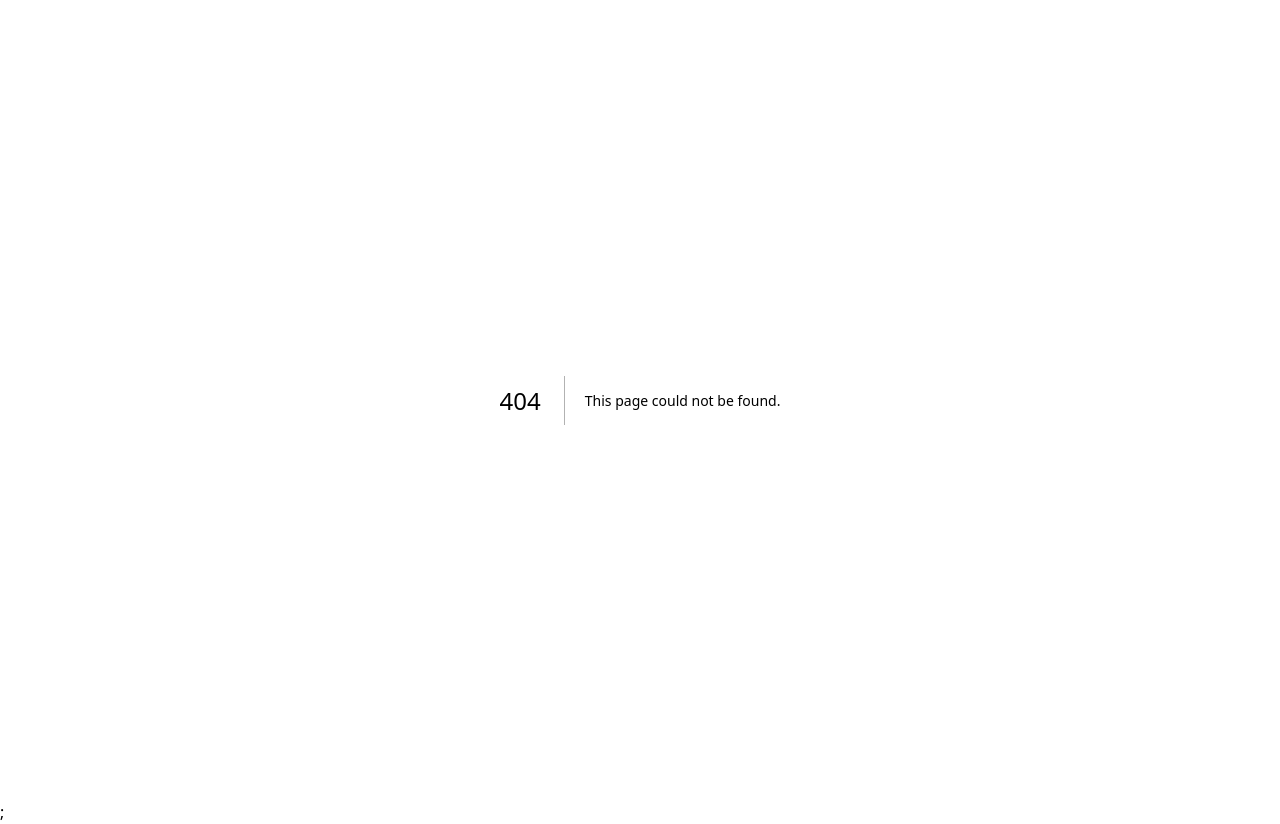
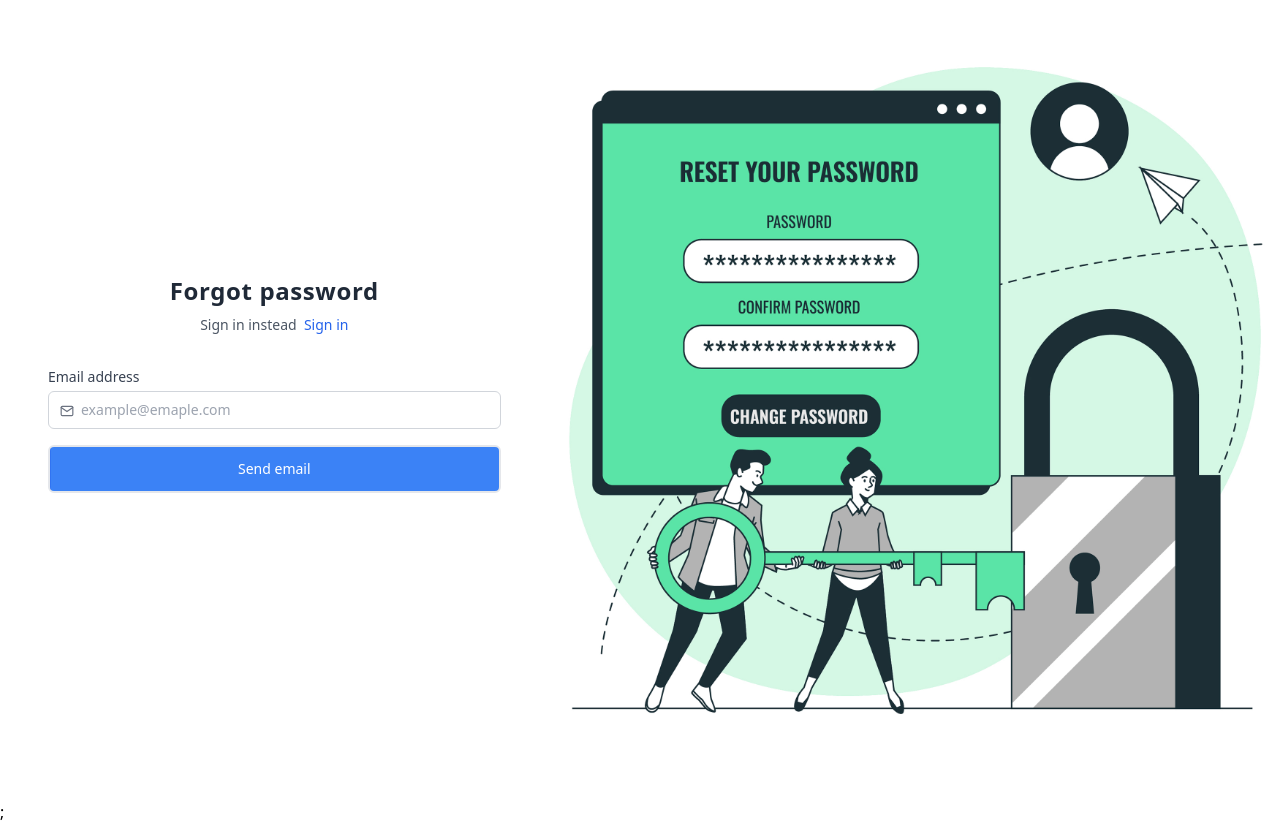
Before and after one commit to riyadsalem/Advanced-Full-Authentication, a Next.js app: page /forgot in a window 1280 px wide. Before the commit this address had no page. Built offline with nearby package versions, Linux system fonts and the light colour scheme.

Commit message:
Forgot password page and form

```diff
--- /dev/null
+++ b/src/components/forms/Forgot.tsx
@@ -0,0 +1,67 @@
+import * as React from "react";
+import Input from "../inputs/input";
+import { useForm } from "react-hook-form";
+import { z } from "zod";
+import { zodResolver } from "@hookform/resolvers/zod";
+import { FiLock, FiMail } from "react-icons/fi";
+import SlideButton from "../buttons/SlideButton";
+import { SubmitHandler } from "react-hook-form/dist/types/form";
+import Link from "next/link";
+
+interface IForgotFormProps {}
+
+const FormSchema = z.object({
+  email: z.string().email("Please enter a valid email adress."),
+});
+
+type FormSchemaType = z.infer<typeof FormSchema>;
+const ForgotForm: React.FunctionComponent<IForgotFormProps> = (props) => {
+  const {
+    register,
+    handleSubmit,
+    formState: { errors, isSubmitting },
+  } = useForm<FormSchemaType>({
+    resolver: zodResolver(FormSchema),
+  });
+
+  const onSubmit: SubmitHandler<FormSchemaType> = async (values) => {};
+
+  return (
+    <div className="w-full px-12 py-4">
+      <h2 className="text-center text-2xl font-bold tracking-wide text-gray-800">
+        Forgot password
+      </h2>
+      <p className="text-center text-sm text-gray-600 mt-2">
+        Sign in instead &nbsp;
+        <Link
+          href="/auth"
+          className="text-blue-600 hover:text-blue-700 hover:underline cursor-pointer"
+        >
+          Sign in
+        </Link>
+      </p>
+      <form className="my-8 text-sm" onSubmit={handleSubmit(onSubmit)}>
+        <Input
+          name="email"
+          label="Email address"
+          type="text"
+          icon={<FiMail />}
+          placeholder="example@emaple.com"
+          register={register}
+          error={errors?.email?.message}
+          disabled={isSubmitting}
+        />
+
+        <SlideButton
+          type="submit"
+          text="Send email"
+          slide_text="Secure"
+          icon={<FiLock />}
+          disabled={isSubmitting}
+        />
+      </form>
+    </div>
+  );
+};
+
+export default ForgotForm;
--- /dev/null
+++ b/src/pages/forgot.tsx
@@ -0,0 +1,18 @@
+import Background from "@/components/Backgrounds/Background";
+import ForgotForm from "@/components/forms/Forgot";
+
+export default function Forgot() {
+  return (
+    <div className="w-full flex items-center justify-center">
+      <div className="w-full h-100 flex items-center justify-center">
+        {/*----Form----*/}
+        <div className="w-full sm:w-5/6 md:w-2/3 lg:w-1/2 xl:w-1-3 2xl:w-1/3 h-full bg-white flex flex-col items-center justify-center">
+          <ForgotForm />
+        </div>
+
+        {/*--Background--*/}
+        <Background image="../../auth/reset.jpg" />
+      </div>
+    </div>
+  );
+}
```
